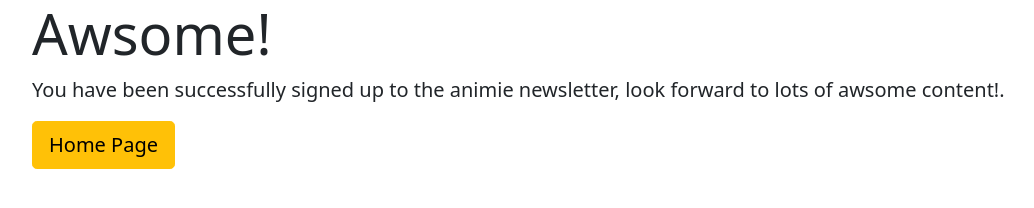
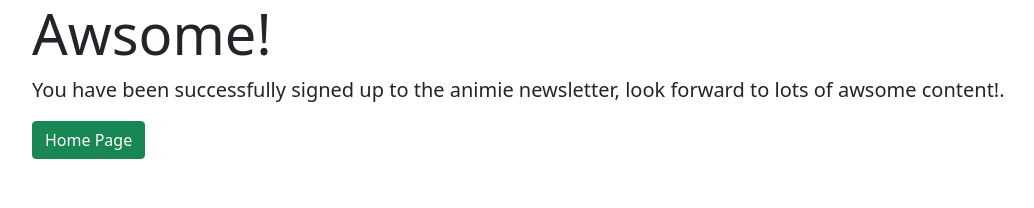
Before and after one commit to aheesh13/NewsLetter-Web-App, a website: page success.html in a window 1280 px wide. Shown: the whole page, without its empty margins (50-1084 px from the left). Drawn offline with nearby package versions, Linux system fonts and the light colour scheme.

Commit message:
Change success page

```diff
--- a/success.html
+++ b/success.html
@@ -13,7 +13,7 @@
     <p class="lead">You have been successfully signed up to the animie newsletter, look forward to lots of awsome content!.</p>
 
         <form  action="/success" method="post">
-          <button class="btn btn-lg btn-warning"type="submit" name="button">Home Page</button>
+          <button class="btn btn-success" type="submit" name="button">Home Page</button>
   </div>
 </div>
 
```
